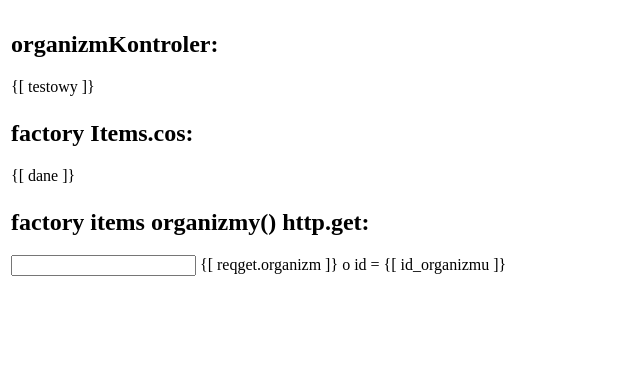
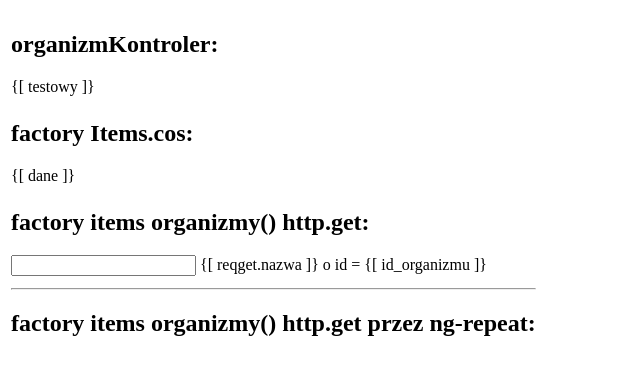
Before and after one commit to mhaponiu/przegladarkaGenomow, a Django app: page /zprapp/ in a window 1280 px wide. Shown: the top 375 px of the page, without its empty margins (0-640 px from the left). Run offline with Django 3.2, Linux system fonts and the light colour scheme; some libraries are stand-ins or nearby versions.

Commit message:
chyba prawie wyswietla wszystkie organizmy, ogarnac jsona ktorego Items.organizmy() zwraca i naniesc w htmlu

```diff
--- a/zprapp/static/zprapp/controllers.js
+++ b/zprapp/static/zprapp/controllers.js
@@ -7,10 +7,9 @@ function OrganizmKontroler($scope, Items){
     $scope.testowy = "na sztywno dodany tekst w OrganizmKontroler";
     $scope.dane = Items.cos;
     $scope.reqget = Items.organizmy($scope.id_ogranizmu);
-    $scope.fun = function(){
-        $scope.reqget = Items.organizmy($scope.id_ogranizmu);
+    $scope.fun = function(numer){
+        $scope.reqget = Items.organizmy(numer);
     };
-    //$scope.reqget = 234;
 }
 
 var zprModule = angular.module('ZprAppModule',[]);
@@ -56,9 +55,27 @@ zprModule.factory('Items',function($http, $q) {
                 .error(function(data){
 
                 })
+            //slownik do przetestowania ng-repeat
+           var slownik =  [
+                {nazwa: 'org slownikowy1', ident: 1},
+                {nazwa: 'org slownikowy2', ident: 2},
+                {nazwa: 'org slownikowy3', ident: 3}
+            ];
+            //return slownik;
+            //alert(slownik[0].nazwa);
             var odp = obietnica.promise;
+            var odpjson = angular.fromJson(odp);
+            //alert(odpjson.nazwa);
+
+            var kseroJsonaOdDjango = [
+                {"fields": {"nazwa": "pomidor"}, "model": "zprapp.organizm", "pk": 1},
+                {"fields": {"nazwa": "cebula"}, "model": "zprapp.organizm", "pk": 2},
+                {"fields": {"nazwa": "jablko"}, "model": "zprapp.organizm", "pk": 3}
+            ];
+            var json_kseroJsonaOdDjango = angular.toJson(kseroJsonaOdDjango);
+            var deserialized_json_kseroJsonaOdDjango = angular.fromJson(json_kseroJsonaOdDjango);
             return  odp;
-        };
+        }
         return items;
       });
 
--- a/zprapp/templates/zprapp/index.html
+++ b/zprapp/templates/zprapp/index.html
@@ -23,10 +23,17 @@
     <tr>
         <td>
              <h2>factory items organizmy() http.get:</h2>
-             <input ng-model="id_organizmu" ng-change="fun()">
-             {[ reqget.organizm ]}
+             <input ng-model="id_organizmu" ng-change="fun(id_organizmu)">
+             {[ reqget.nazwa ]}
               o id = {[ id_organizmu ]}
         </td>
+    </tr>
+
+    <tr>
+        <td><hr><h2>factory items organizmy() http.get przez ng-repeat:</h2></td>
+    </tr>
+    <tr ng-repeat="org in reqget">
+        <td>{[ org.nazwa ]}</td>
     </tr>
 </table>
 </body>
--- a/zprapp/views.py
+++ b/zprapp/views.py
@@ -1,16 +1,24 @@
 from django.shortcuts import render, get_object_or_404
 from django.http import HttpResponse, JsonResponse
 from zprapp.models import Organizm, Chromosom
+from django.http import QueryDict
+from django.core import serializers
 import json
 
 def index(request):
     return render(request, 'zprapp/index.html')
 
 def ajaxOrganizm(request):
-    o = Organizm.objects.get( id = request.REQUEST['id']);
-    print "ajaxOrganizm:",o;
-    #response = JsonResponse(json.dumps(o));
-    response = JsonResponse({'organizm': o.nazwa});
+    oall = Organizm.objects.all();
+    print "Organizm.objects.all(): ", oall;
+    datajson = serializers.serialize("json", oall);
+    print "serialize JSON Organizm.objects.all():", datajson;
+    o1 = Organizm.objects.get( id = request.REQUEST['id']);
+    o2 = Organizm.objects.get( id = 2);
+    print "ajaxOrganizm:",o1, o2;
+
+    response = JsonResponse({'nazwa': o1.nazwa});
+    #response = JsonResponse(datajson);
     return response;
 
 
```
